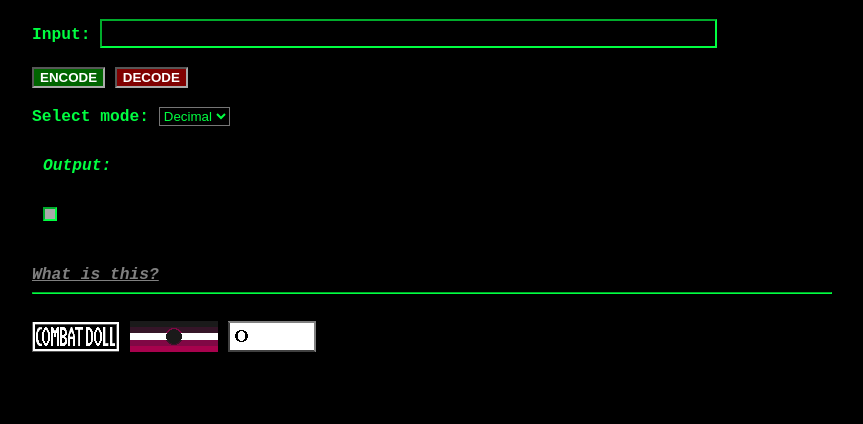
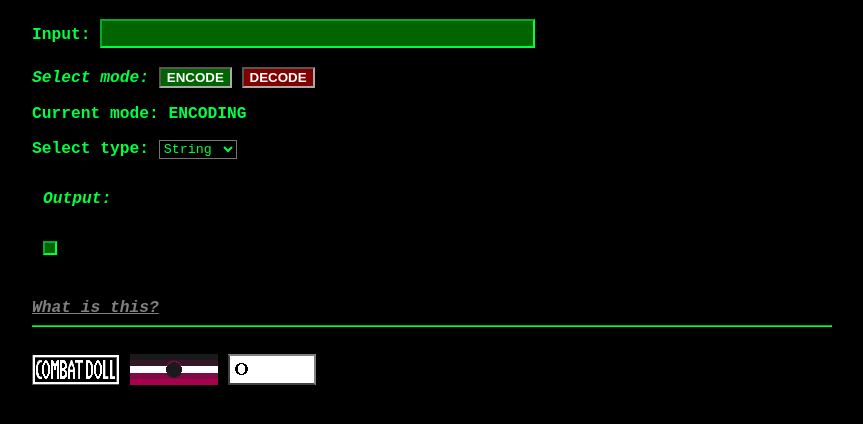
Before and after one commit to J-Fidel/MarionetteWebJS, a plain HTML site: page index.html in a window 1280 px wide. Both pictures are taken after a click on the button "ENCODE". Shown: the part 110-534 px from the top of the page, without its empty margins (16-879 px from the left). Drawn offline with Linux system fonts and the light colour scheme.

Commit message:
changed color, encoding selection buttons, use flow

```diff
--- a/app.js
+++ b/app.js
@@ -4,6 +4,12 @@ document.addEventListener('DOMContentLoaded', (event) => {
     const inputText = document.getElementById('inputText');
     const output = document.getElementById('output');
     const modeSelect = document.getElementById('modeSelect');
+    const encodeButton = document.getElementById('encodeButton');
+    const decodeButton = document.getElementById('decodeButton');
+
+    const modeidentifier = document.getElementById('currentmode');
+
+    let currentMode = 'encode'; // Initialize the current mode
 
     // Function to update modes
     const updateModes = () => {
@@ -15,12 +21,33 @@ document.addEventListener('DOMContentLoaded', (event) => {
     // Event listener for mode change
     modeSelect.addEventListener('change', updateModes);
 
-    document.getElementById('encodeButton').addEventListener('click', () => {
+    // Event listener for text input
+    inputText.addEventListener('input', () => {
+        const text = inputText.value;
+        if (currentMode === 'encode') {
+            output.textContent = doll.encode(text);
+        } else if (currentMode === 'decode') {
+            try {
+                output.textContent = doll.decode(text);
+            } catch {
+                output.textContent = "Hey! This isn't valid dollcode or the mode is wrong!";
+            }
+        }
+    });
+
+    // Event listeners for mode buttons
+    encodeButton.addEventListener('click', () => {
+        modeidentifier.textContent = "ENCODING";
+        modeidentifier.style.color = "var(--matrixgreen)"
+        currentMode = 'encode';
         const text = inputText.value;
         output.textContent = doll.encode(text);
     });
 
-    document.getElementById('decodeButton').addEventListener('click', () => {
+    decodeButton.addEventListener('click', () => {
+        modeidentifier.textContent = "DECODING";
+        modeidentifier.style.color = "red"
+        currentMode = 'decode';
         const text = inputText.value;
         try {
             output.textContent = doll.decode(text);
--- a/index.html
+++ b/index.html
@@ -27,23 +27,25 @@
             <input type="text" id="inputText">
         </div><br>
         <div>
+            <i>Select mode:</i>
             <button id="encodeButton">ENCODE</button>
             <button id="decodeButton">DECODE</button>
-        </div><br>
+        </div>
         <div>
-            <label for="modeSelect">Select mode:</label>
+            <p>Current mode: <span id="currentmode">ENCODING</span></p>
+            <label for="modeSelect">Select type:</label>
             <select id="modeSelect">
                 <option value="d">Decimal</option>
                 <option value="h">Hex</option>
                 <option value="c">Char</option>
-                <option value="s">String</option>
+                <option selected="selected" value="s">String</option>
             </select>
         </div><br>
         <div class="outputdiv">
             <i>Output:</i>
             <p id="output">Waiting for input...</p>
         </div>
-        <i><a href="https://noe.sh/dollcode/" style="color: gray;" target="_blank">What is this?</a></i>
+        <i><a href="https://noe.sh/dollcode/" target="_blank">What is this?</a></i>
         <hr>
     </div><br>
     <img src="images/cd.png"><img src="images/vl.png"><a href="http://kabalabax.ddns.net:12987" target="_blank"><img src="images/kerbalbutton.gif"></a>
--- a/style/style.css
+++ b/style/style.css
@@ -37,22 +37,22 @@ hr {
 }
 
 #output {
-    color: black;
-    background-color: var(--light);
+    color: white;
+    background-color: var(--dark3);
     max-width:fit-content;
     padding: 5px;
     border: 2px inset var(--matrixgreen);
     font-size: 2em;
-    line-height: 1.3em;
+    line-height: 1.5em;
 }
 
 input[type="text"] {
-    background-color: var(--blackground);
+    background-color: var(--dark3);
     color: white;
     font-family: monospace;
     font-size: 1.25em;
     border: 2px inset var(--matrixgreen);
-    width: 50ch;
+    width: 35ch;
     caret-color: var(--matrixgreen);
 }
 
@@ -85,8 +85,13 @@ input[type="text"] {
 select {
     background-color: var(--blackground);
     color: var(--matrixgreen);
+    font-family: monospace;
 }
 
 img {
     margin-right: 10px;
 }
+
+a {
+    color: gray;
+}
```
